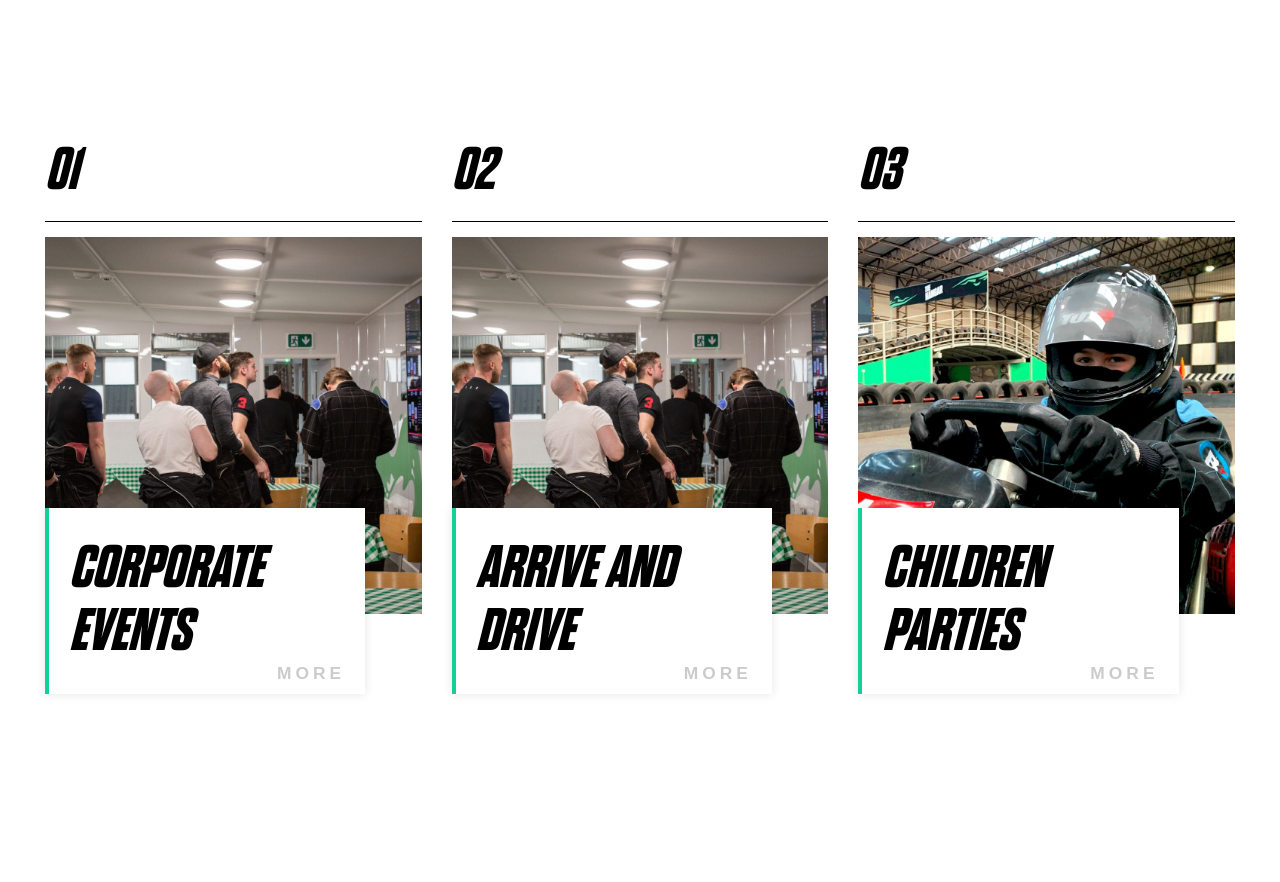
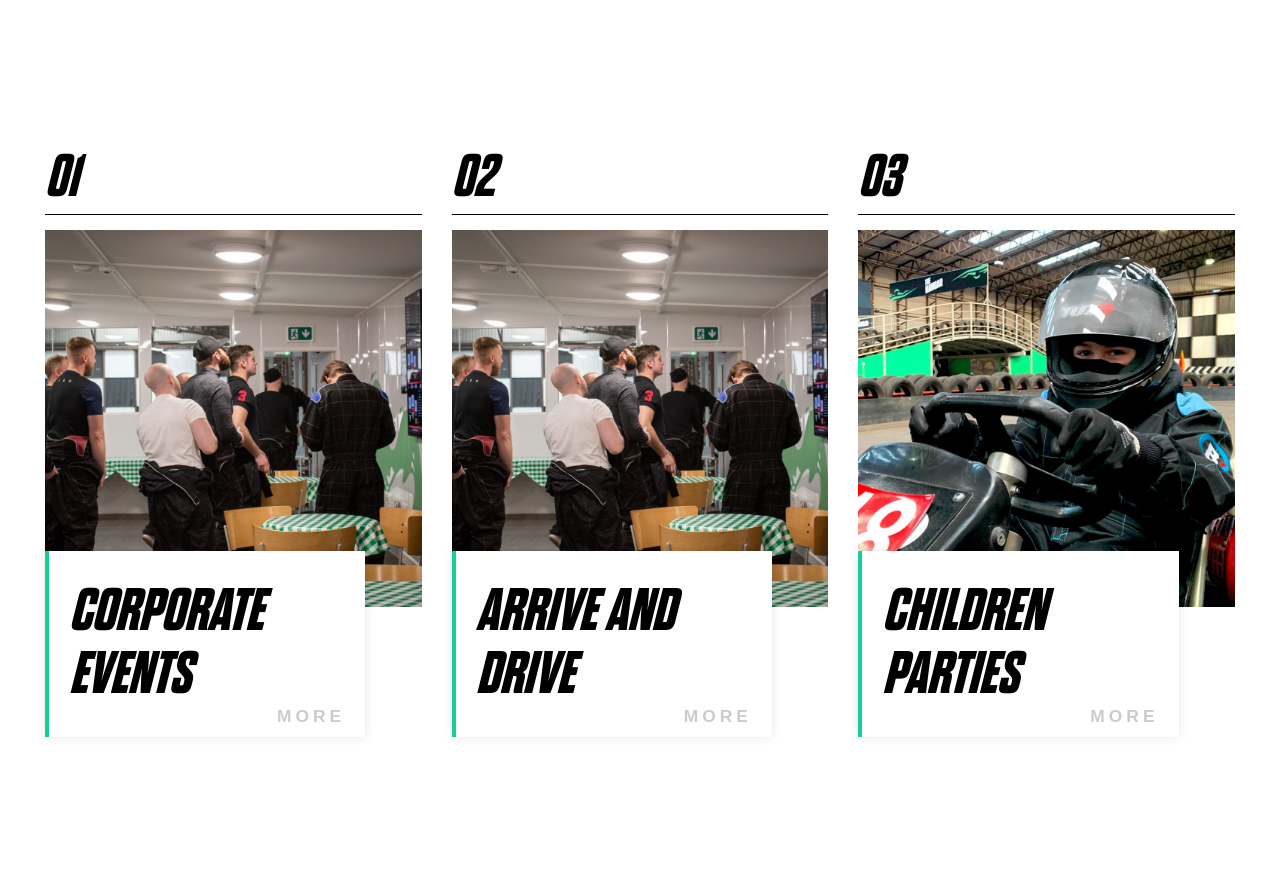
Before and after one commit to RathGate/GT_GdP_B, a plain HTML site: page src/index.html in a window 1280 px wide. Shown: the part 1100-1982 px from the top of the page. Drawn offline with Linux system fonts and the light colour scheme.

Commit message:
last commit ?

```diff
--- a/src/assets/css/about.css
+++ b/src/assets/css/about.css
@@ -328,6 +328,7 @@
     font-size: 60px;
     font-style: italic;
     max-width: 100%;
+    margin-top: 20px;
 }
 .article-title {
     color: black;
@@ -336,7 +337,7 @@
     line-height: 1.05;
     font-weight: 300;
     padding: 30px 10px;
-    /* margin-bottom: 40px;*/
+    margin-bottom: 0;
 }
 
 .title-container {
--- a/src/assets/css/main.css
+++ b/src/assets/css/main.css
@@ -44,7 +44,7 @@ h2{
     margin-top: 0;
     text-transform: uppercase;
 }
-p{
+.inner p{
     color: white;
     display: block;
     margin: 0;
```
Also changed, not shown: 1 other file.
